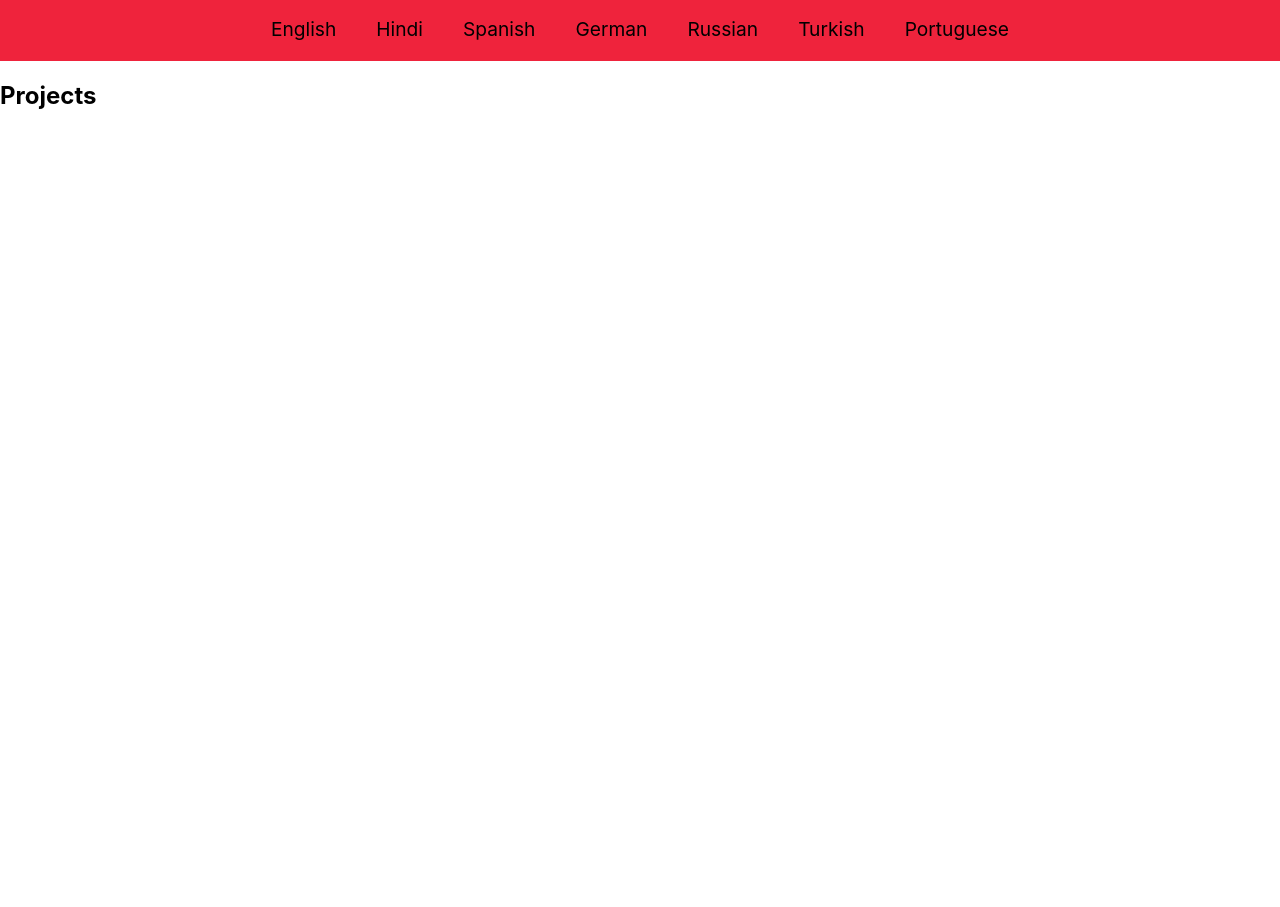
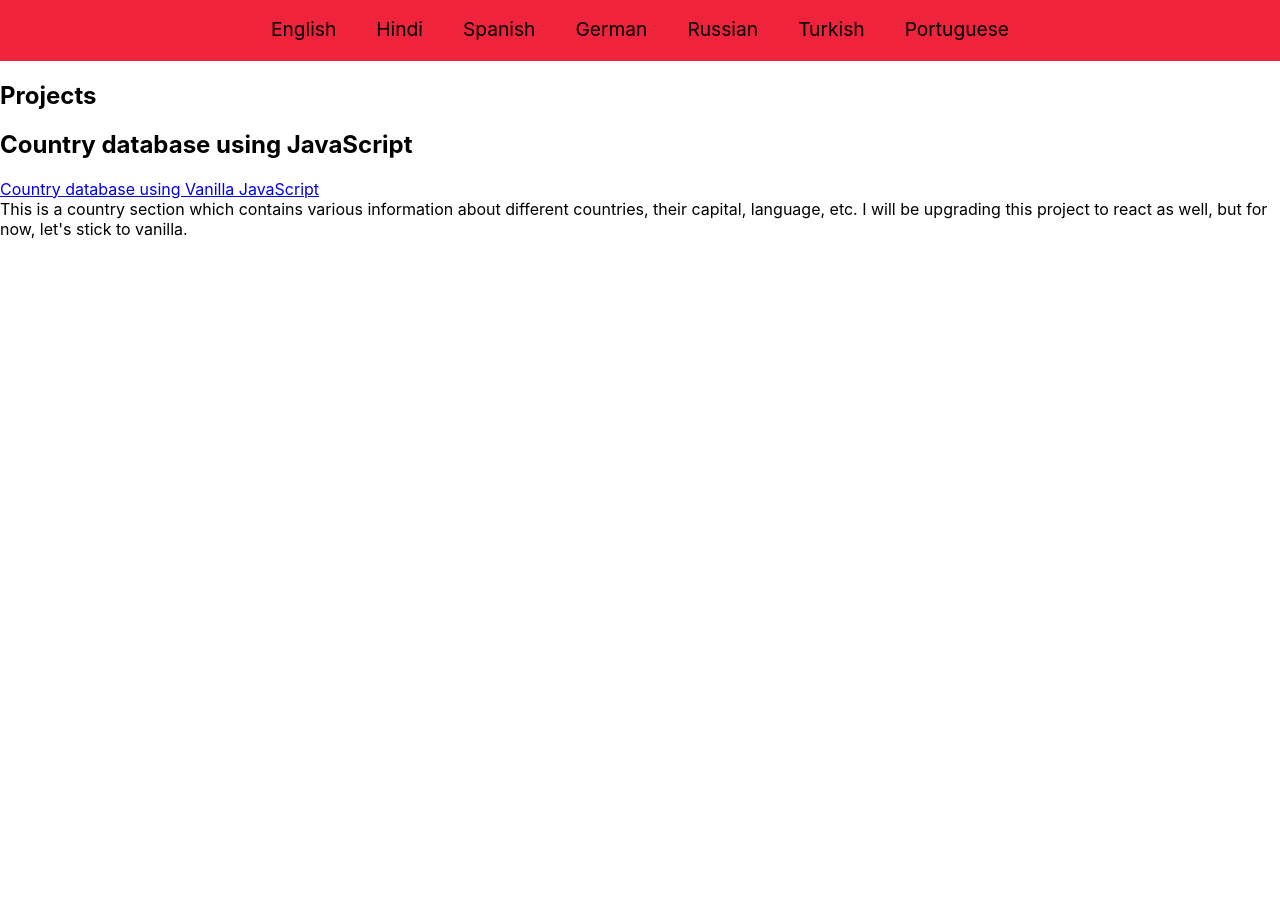
Before and after one commit to RealShivesh/portfolio, a React (Create React App) app: page / in a window 1280 px wide. Shown: the part 1380-2287 px from the top of the page. Built offline with nearby package versions, Linux system fonts and the light colour scheme.

Commit message:
adds country database project

```diff
--- a/src/components/Projects.jsx
+++ b/src/components/Projects.jsx
@@ -9,6 +9,22 @@ export const Projects = () => {
     <>
       <Page>
         <h1>Projects</h1>
+        <article>
+          <h2>Country database using JavaScript</h2>
+          <a
+            href="http://realshivesh.github.io/countries"
+            target="_blank"
+            rel="noreferrer"
+          >
+            Country database using Vanilla JavaScript
+          </a>
+          <div>
+            This is a country section which contains various information about
+            different countries, their capital, language, etc. I will be
+            upgrading this project to react as well, but for now, let's stick to
+            vanilla.
+          </div>
+        </article>
       </Page>
     </>
   )
```
